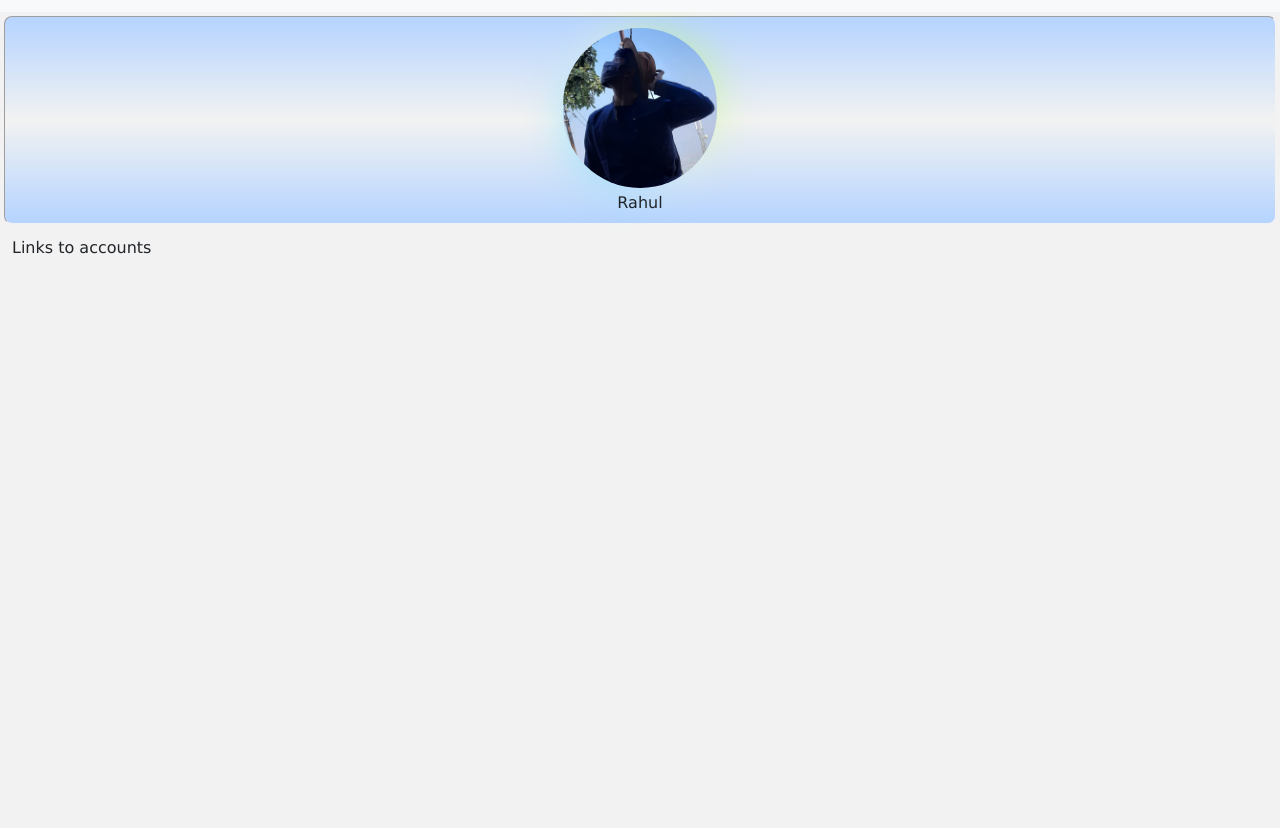
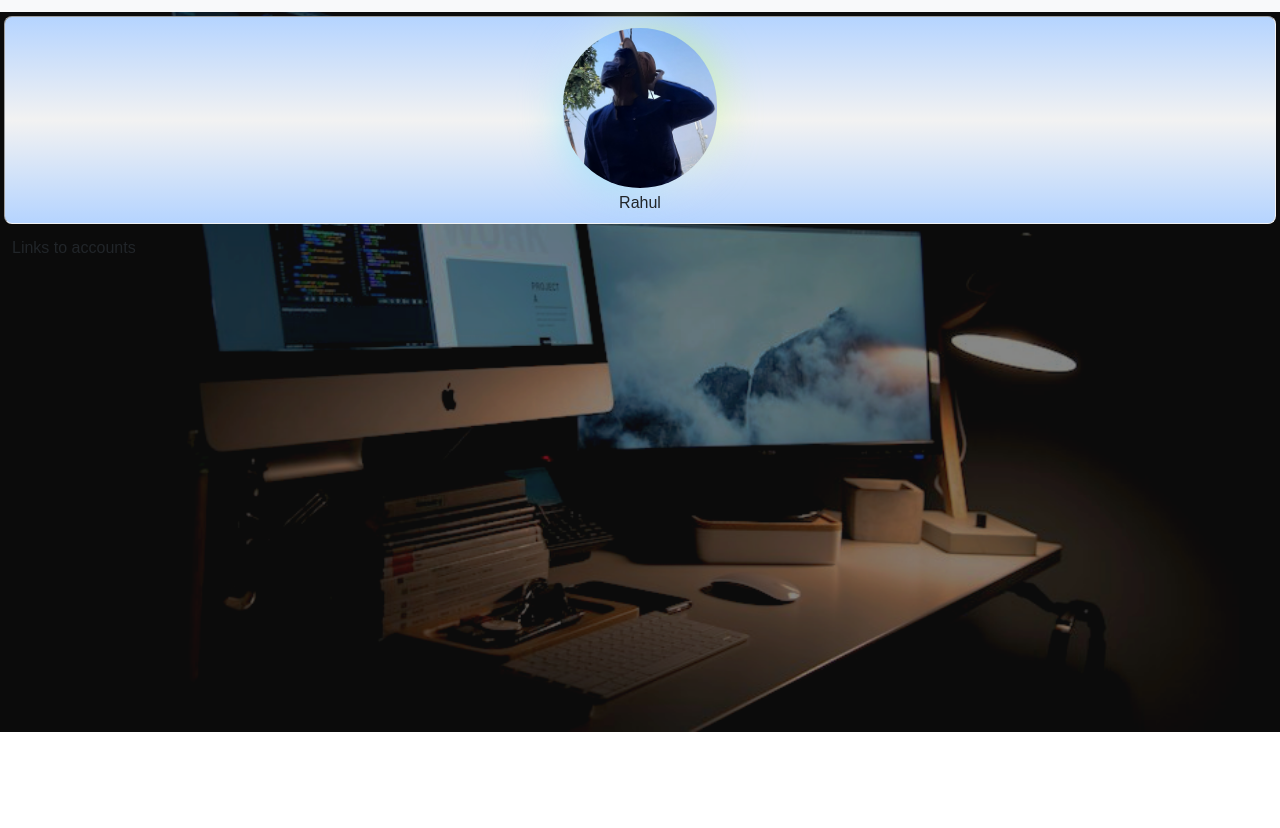
Before and after one commit to visrm/portfolio, a plain HTML site: page index.html in a window 1280 px wide. Shown: the part 68-896 px from the top of the page. After the commit the page ends 800 px from the top, so only its background shows below. Drawn offline with nearby package versions, Linux system fonts and the light colour scheme; a small style sheet from the web is missing.

Commit message:
➕️ style.css
updates to style with new bg_img.png

```diff
--- a/style.css
+++ b/style.css
@@ -1,9 +1,14 @@
 body {
   margin: 0;
   padding: 0;
-  background-color: #f2f2f2; /*#b5d4ff*/
-  min-height: 250vh;
-  font-family: Verdana, Geneva, Tahoma, sans-serif;
+  background-image: url("bg_img.png");
+  height: 100vh;
+  background-position: center;
+  background-repeat: no-repeat;
+  background-size: cover;
+  position: relative;
+  min-height: 100vh;
+  font-family: Arial, Helvetica, sans-serif;
 }
 
 div {
```
